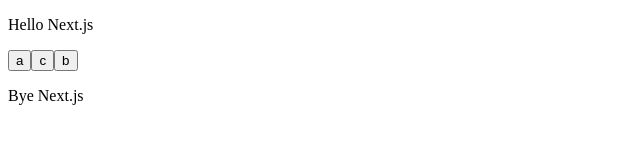
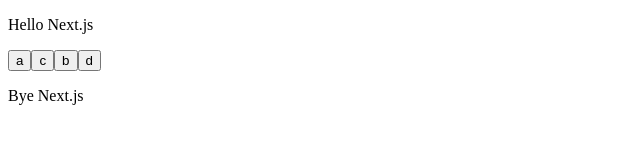
Before and after one commit to sanscreate/gitflow, a Next.js app: page / in a window 1280 px wide. Shown: the top 160 px of the page, without its empty margins (0-640 px from the left). Built offline with nearby package versions, Linux system fonts and the light colour scheme.

Commit message:
btn d  added

```diff
--- a/pages/index.js
+++ b/pages/index.js
@@ -4,6 +4,7 @@
     <button> a </button>
     <button> c </button>
     <button> b </button>
+    <button> d </button>
     <p>Bye Next.js</p>
   </div>;
 
```
Also changed, not shown: 1 other file (tests, documents, lock files or other folders).
